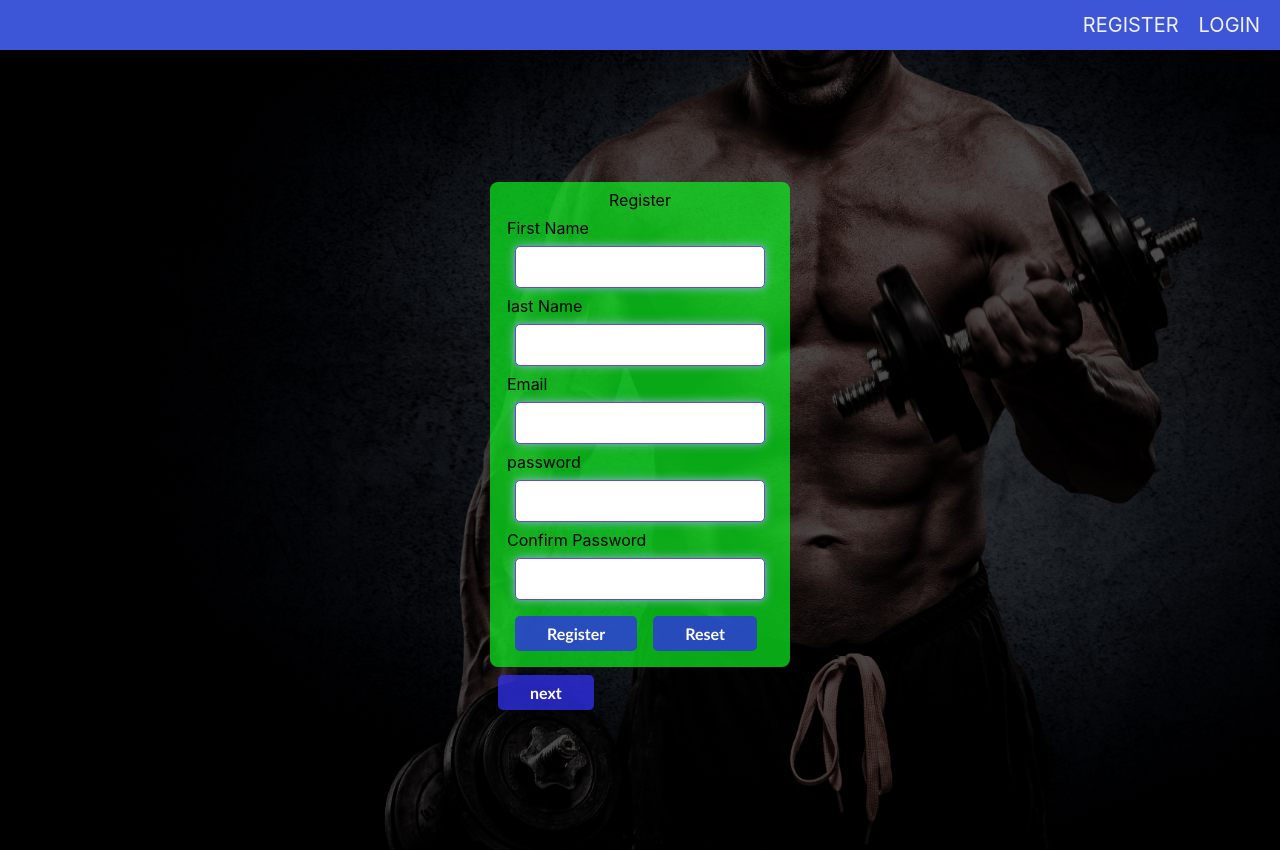
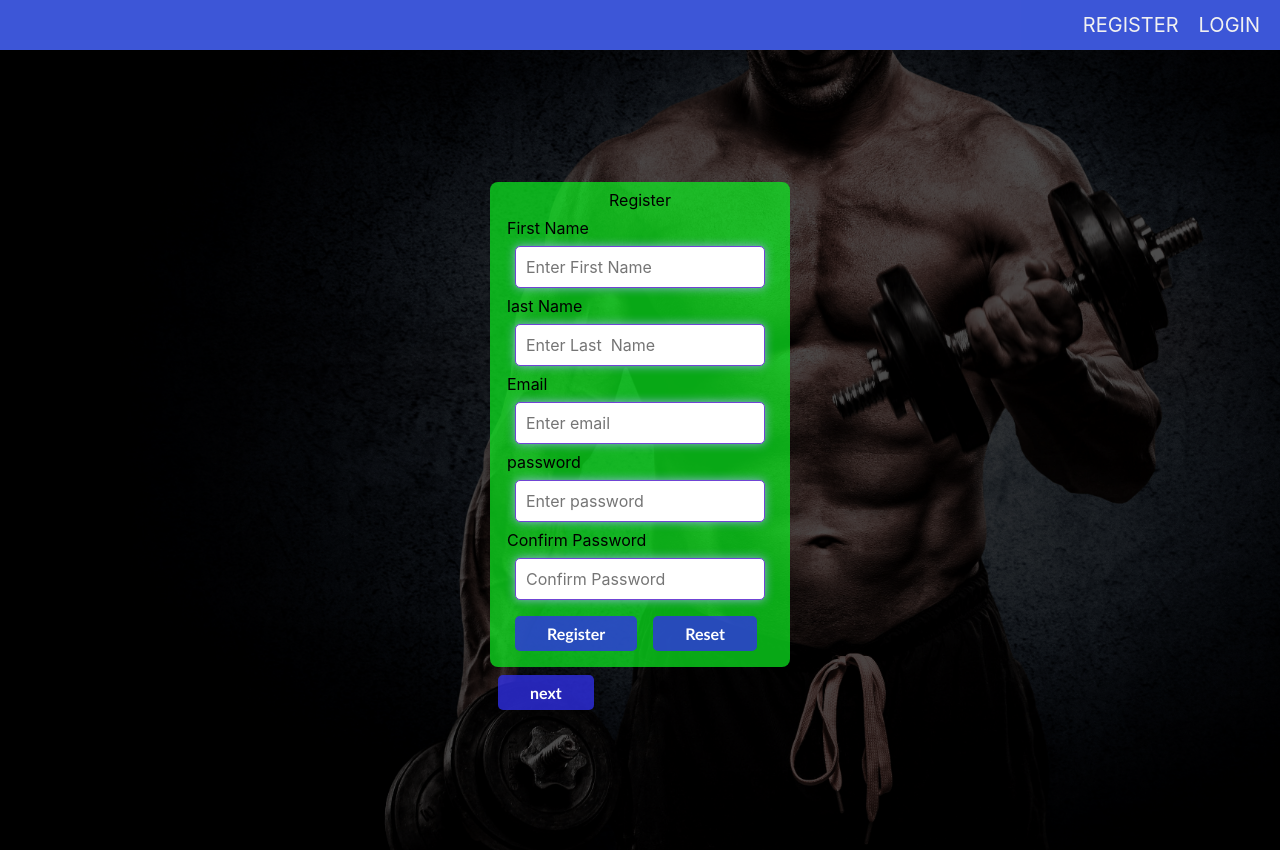
Before and after one commit to LAVAKUMAR-P/fitness_logger, a React (Create React App) app: page /register in a window 1280 px wide. Built offline with nearby package versions, Linux system fonts and the light colour scheme.

Commit message:
placeholder added for register

```diff
--- a/src/components/Register.js
+++ b/src/components/Register.js
@@ -63,11 +63,11 @@ return (
         <div className="R-content">
         <div className="R-login-title">Register</div>
           <Form>
-            <Textfileld_register label="First Name" name="firstName" type="text" />
-            <Textfileld_register label="last Name" name="lastName" type="text" />
-            <Textfileld_register label="Email" name="email" type="email" />
-            <Textfileld_register label="password" name="password" type="password" />
-            <Textfileld_register label="Confirm Password" name="confirmPassword" type="password" />
+            <Textfileld_register label="First Name" name="firstName" type="text" placeholder="Enter First Name" />
+            <Textfileld_register label="last Name" name="lastName" type="text" placeholder="Enter Last  Name"  />
+            <Textfileld_register label="Email" name="email" type="email" placeholder="Enter email"  />
+            <Textfileld_register label="password" name="password" type="password" placeholder="Enter password"  />
+            <Textfileld_register label="Confirm Password" name="confirmPassword" type="password" placeholder="Confirm Password"/>
             <button className="R-buttons" type="submit">Register</button>
             <button className="R-buttons" type="reset">Reset</button>
           </Form>
```
